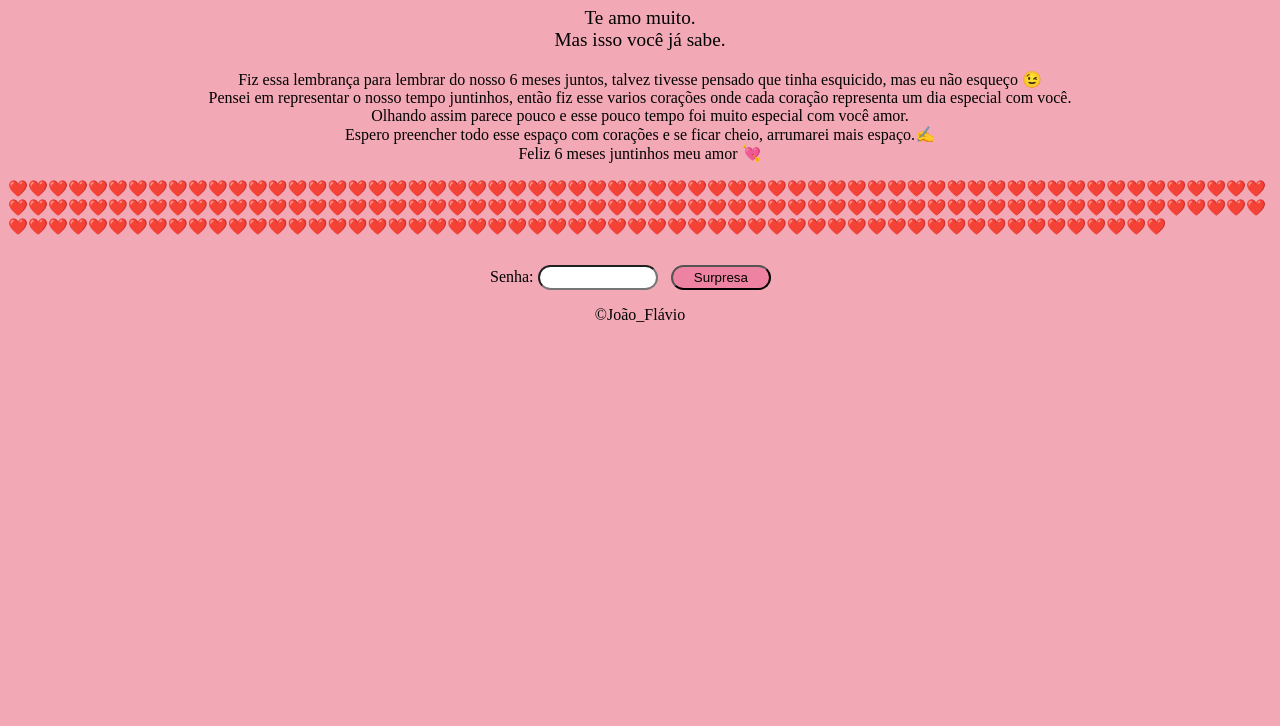
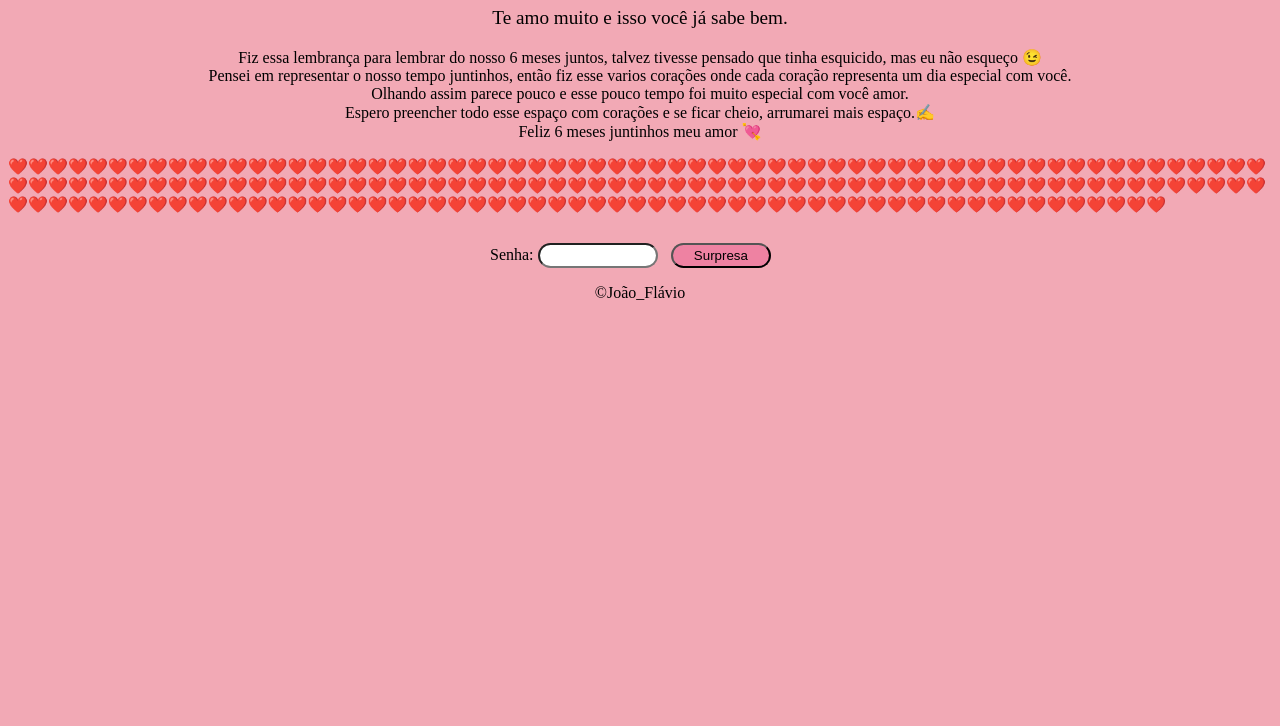
Before and after one commit to JoaoPinheiroPA/tentando_subir_site, a plain HTML site: page namoro6m.html in a window 1280 px wide. Shown: the part 74-800 px from the top of the page. Drawn offline with Linux system fonts and the light colour scheme.

Commit message:
Update namoro6m.html

```diff
--- a/namoro6m.html
+++ b/namoro6m.html
@@ -10,7 +10,7 @@
 <body onload="">
     <h1>🙈 Oi "Doxinho" 🙈</h1>
     <div>
-        <p class="txt1">Te amo muito.<br>Mas isso você já sabe. </p>
+        <p class="txt1">Te amo muito e isso você já sabe bem.</p>
         <p class="txt2">Fiz essa lembrança para lembrar do nosso 6 meses juntos, talvez tivesse pensado que tinha esquicido, mas eu não esqueço 😉<br>Pensei em representar o nosso tempo juntinhos, então fiz esse varios corações onde cada coração representa um dia especial com você.<br>Olhando assim parece pouco e esse pouco tempo foi muito especial com você amor.<br>Espero preencher todo esse espaço com corações e se ficar cheio, arrumarei mais espaço.✍️<br>Feliz 6 meses juntinhos meu amor 💘</p>
 
     </div>
```
